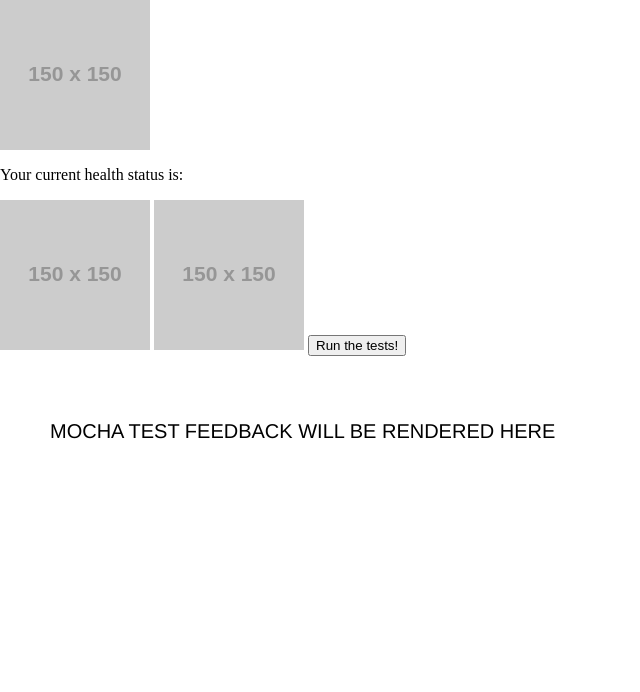
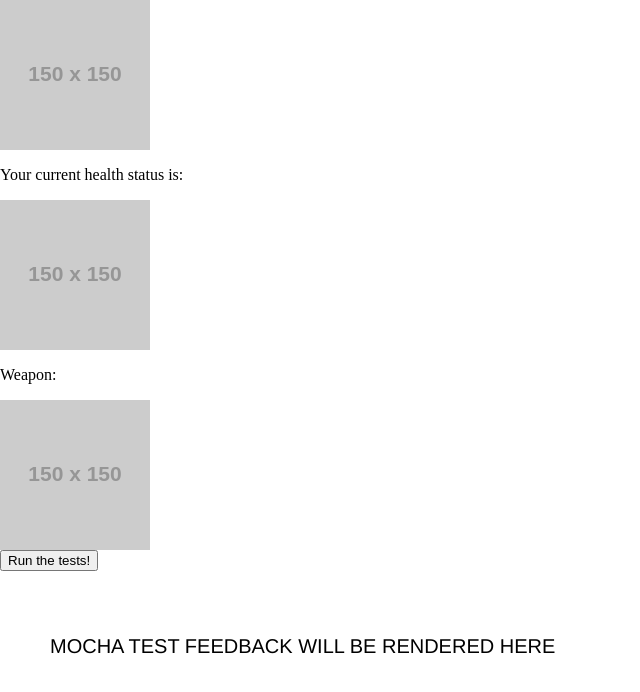
Before and after one commit to luisanegri/c-homework-1, a plain HTML site: page index.html in a window 1280 px wide. Shown: the whole page, without its empty margins (0-640 px from the left). Drawn offline with Linux system fonts and the light colour scheme; placeholder pictures from the web are drawn by us.

Commit message:
added more html structure

```diff
--- a/index.html
+++ b/index.html
@@ -4,18 +4,30 @@
   <meta charset="utf-8">
   <title>Mocha Tests</title>
   <link href="lib/mocha.css" rel="stylesheet" />
+  <link rel="stylesheet" href="style.css">
 </head>
 
 <body>
 
 
   <!-- 👍 YOUR HTML HERE 👍 -->
-  <img id="inn" src="https://via.placeholder.com/150" alt="">
-  <p>Your current health status is: <span id="health-stats"></span></p>
+  <main>
+    <div class="wrapper">
+      <div class="item">
+        <img id="inn" src="https://via.placeholder.com/150" alt="">
+        <p>Your current health status is: <span id="health-stats"></span></p>
+      </div>
 
-  <img id="dagger" src="https://via.placeholder.com/150" alt="">
+      <div class="item">
+        <img id="dagger" src="https://via.placeholder.com/150" alt="">
+        <p>Weapon: <span id="current-weapon"></span></p>
+      </div>
 
-  <img id="bag" src="https://via.placeholder.com/150" alt="">
+      <div class="item">
+        <img id="bag" src="https://via.placeholder.com/150" alt="">
+      </div>
+    </div>
+  </main>
 
 
   <!-- I RECOMMEND YOU LEAVE THE REST UNTOUCHED -->
```
